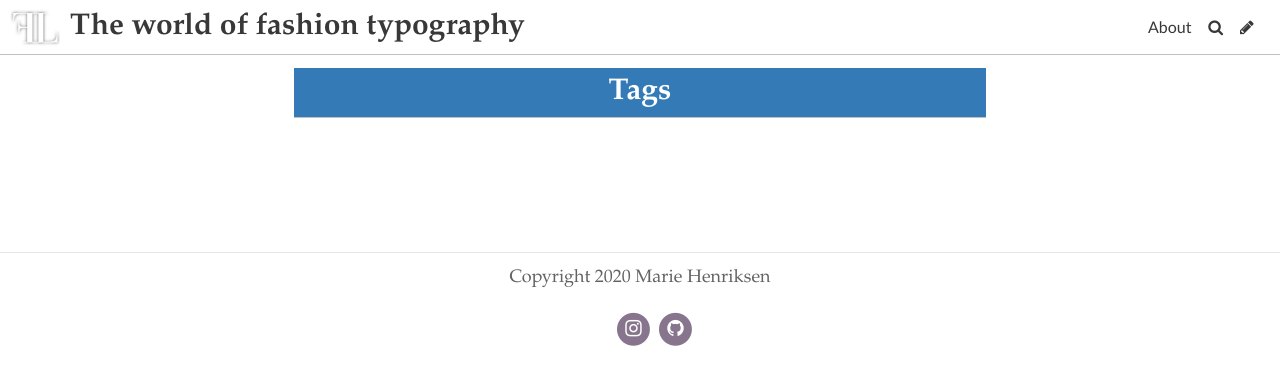
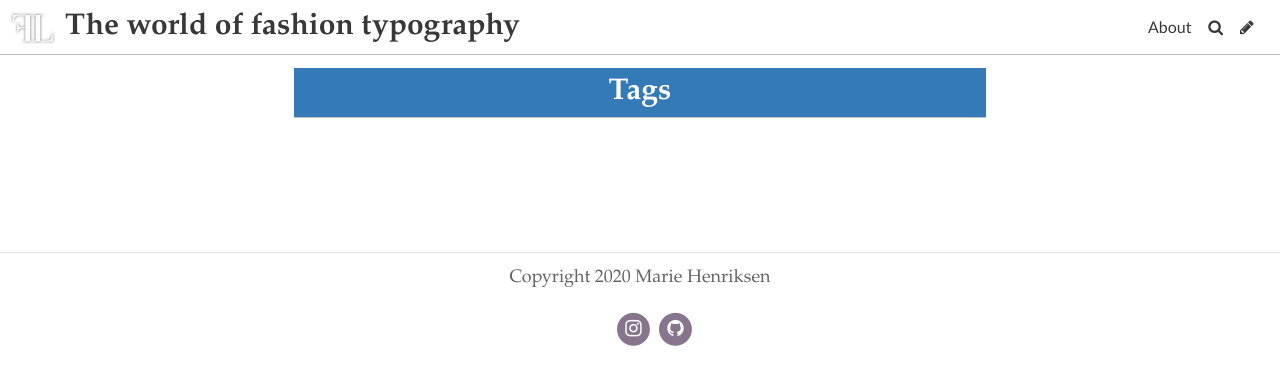
Before and after one commit to Mariehenriksen/fashionabletexts, a Jekyll site: the page built from pages/tags.md, in a window 1280 px wide. Shown: the top 385 px of the page. Built offline with Jekyll 4.4.1, drawn with Linux system fonts in a browser that asks for light colours; some web fonts are replaced.

Commit message:
Changes to the CSS to remove width limit on logo. Images in content can be portrait. Corrections to logo on login page

```diff
--- a/admin/config.yml
+++ b/admin/config.yml
@@ -8,7 +8,7 @@
 publish_mode: editorial_workflow
 show_preview_links: true
 display_url: https://fashionable-letters.netlify.app
-logo_url: https://fashionable-letters.netlify.app/uploads/face.jpg
+logo_url: https://fashionable-letters.netlify.app/uploads/logo.jpg
 
 # Do NOT edit below this line
 
--- a/styles/styles.css
+++ b/styles/styles.css
@@ -1,3 +1,4 @@
+/* Version 2 */
 /* wanna show some code */
 @import "highlighter.css";
 
@@ -69,6 +70,9 @@
 
 .caption {
   font-size: .9em;
+  display: block;
+  text-align: center;
+  margin-top: 6px;
 }
 
 @media screen and (max-width: 768px) {
@@ -725,8 +729,8 @@
 
 .branding img.avatar {
   display: block;
-    height: 50px;
-    width: 50px;
+    max-height: 45px;
+    /* width: 50px; */
     margin: 0 0.5em;
     padding:0;
 }
@@ -1037,8 +1041,11 @@
 }
 
 .post-content img {
-  width: 100%;
+  display: block;
+  max-width: 100%;
   padding:0;
+  margin:auto;
+  max-height: 600px;
 }
 
 
```
